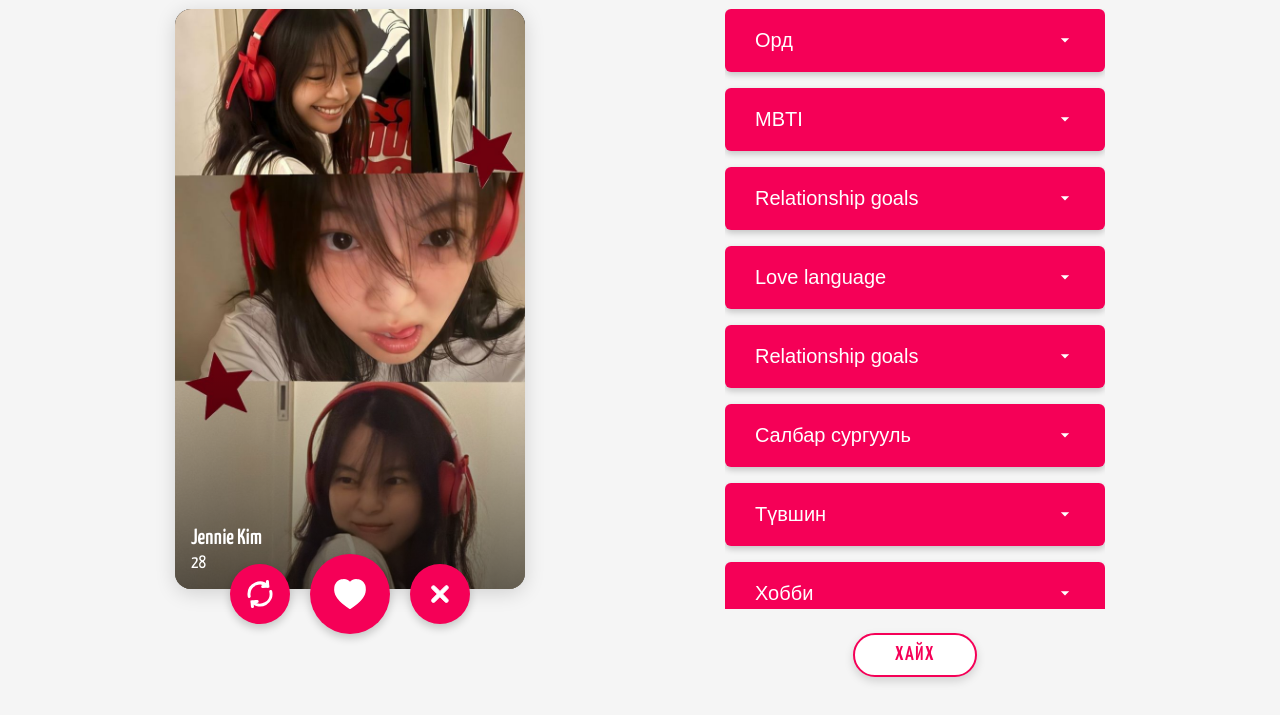
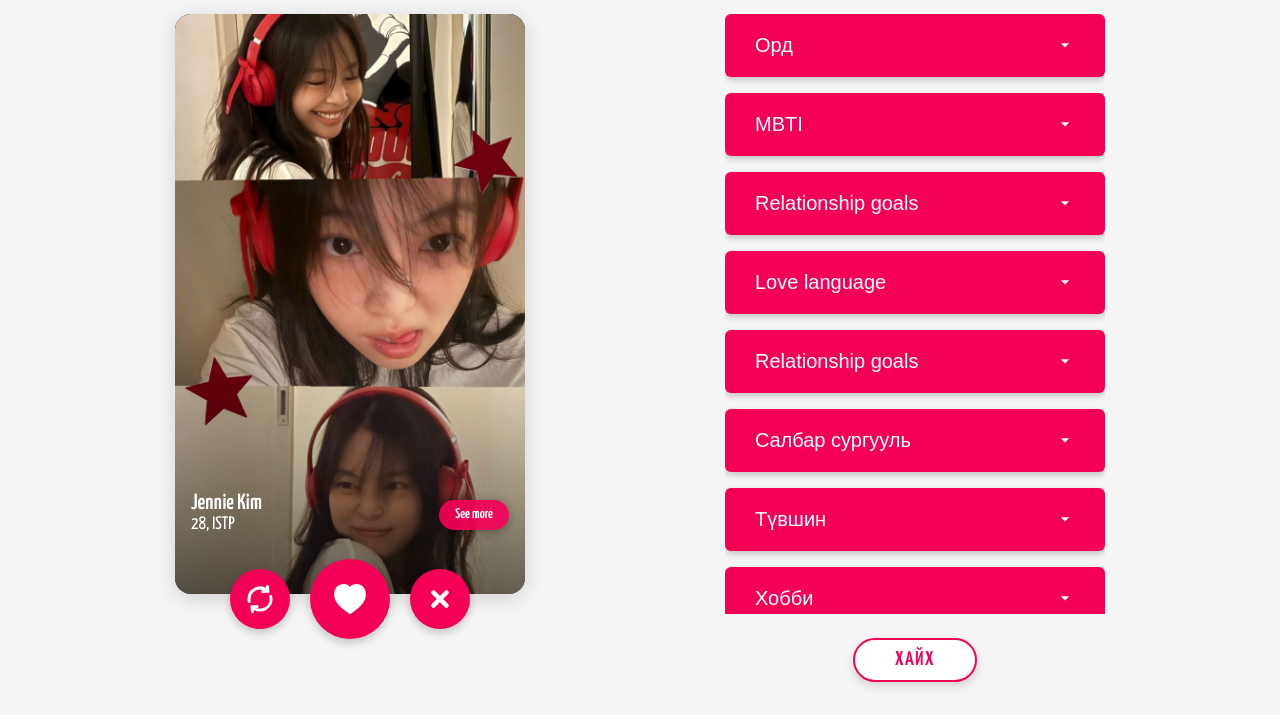
Before and after one commit to vrvntslmn/numdate, a plain HTML site: page home.html in a window 1280 px wide. Shown: the part 85-800 px from the top of the page. Drawn offline with Linux system fonts and the light colour scheme.

Commit message:
see more button

```diff
--- a/home.html
+++ b/home.html
@@ -59,7 +59,7 @@
                 <h1>NUMDATE</h1>
             </div>
             <ul>
-                <li><a href="filterZodiac.html">Home</a></li>
+                <li><a href="home.html">Home</a></li>
                 <li><a href="dateidea.html">Date idea</a></li>
                 <li><a href="messenger.html">Messages</a></li>
                 <li>
@@ -82,7 +82,8 @@
                         <div><img src="img/image.jpeg" alt="img1" width="200px" height="300px"></div>
                     </div>
                     <h1>Jennie Kim</h1>
-                    <p>28</p>
+                    <p>28, ISTP</p>
+                    <a href="othersProfile.html" class="see-more-btn">See more</a>
                 </div>
                 <div class="buttons">
                     <button class="other_button">
--- a/stylesHome.css
+++ b/stylesHome.css
@@ -48,7 +48,7 @@ main>div {
     flex-wrap: wrap;
     justify-content: center;
     gap: 200px;
-    margin-top: 0;
+    margin-top: 10px;
 }
 
 
@@ -101,14 +101,39 @@ main {
 }
 
 .profile h1 {
-    bottom: 40px;
+    bottom: 80px;
     font-size: 22px;
     font-weight: 600;
 }
 
 .profile p {
-    bottom: 16px;
+    bottom: 60px;
     font-size: 18px;
+}
+
+.profile .see-more-btn {
+    position: absolute;
+    bottom: 64px;
+    right: 16px;
+    background: rgba(245, 0, 87, 0.9);
+    color: white;
+    border: none;
+    padding: 8px 16px;
+    border-radius: 20px;
+    font-size: 14px;
+    font-weight: 600;
+    cursor: pointer;
+    z-index: 3;
+    transition: all 0.3s;
+    box-shadow: 0 2px 8px rgba(0, 0, 0, 0.3);
+    text-decoration: none;
+    display: inline-block;
+}
+
+.profile .see-more-btn:hover {
+    background: rgba(245, 0, 87, 1);
+    transform: translateY(-2px);
+    box-shadow: 0 4px 12px rgba(245, 0, 87, 0.4);
 }
 
 .swipe .buttons {
```
